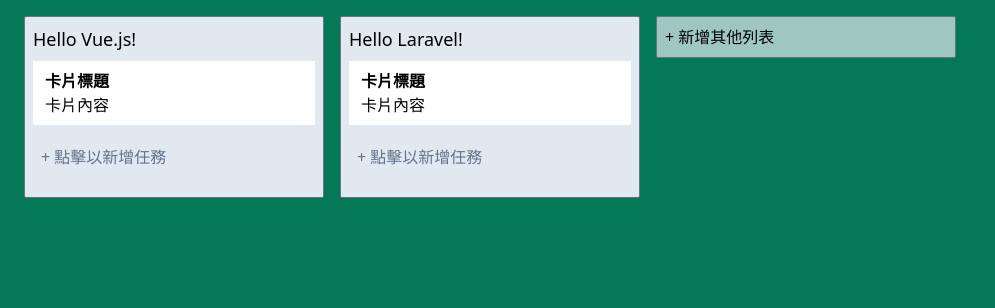
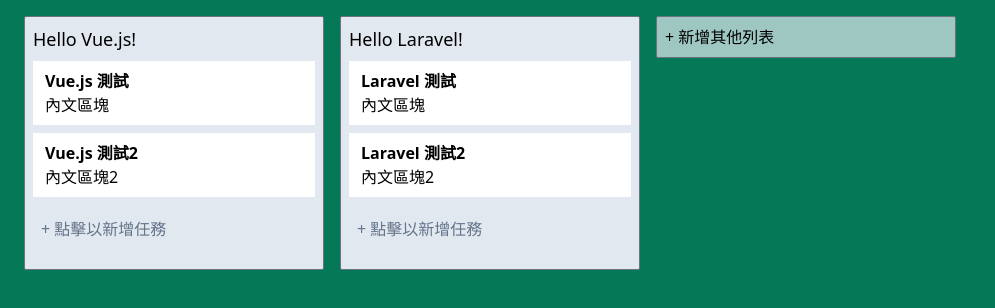
Before and after one commit to SheepNDW/trello-app-v3, a Vue app: page / in a window 1280 px wide. Shown: the top 308 px of the page, without its empty margins (0-995 px from the left). Built offline with nearby package versions, Linux system fonts and the light colour scheme.

Commit message:
feat(TaskItem): 渲染卡片列表內容

```diff
--- a/src/components/Card.vue
+++ b/src/components/Card.vue
@@ -52,7 +52,7 @@
     />
 
     <!-- tasks -->
-    <TaskItem />
+    <TaskItem v-for="task in tasks" :key="task.id" v-bind="task" />
     <!-- tasks -->
 
     <!-- add new task -->
--- a/src/components/TaskItem.vue
+++ b/src/components/TaskItem.vue
@@ -1,10 +1,14 @@
 <script setup lang="ts">
-
+defineProps<{
+  id: string
+  title: string
+  content: string
+}>()
 </script>
 
 <template>
   <div class="block my-2 w-full py-2 px-3 bg-white overflow-hidden select-none">
-    <div class="block font-bold">卡片標題</div>
-    <div class="overflow-hidden text-ellipsis">卡片內容</div>
+    <div class="block font-bold">{{ title }}</div>
+    <div class="overflow-hidden text-ellipsis">{{ content }}</div>
   </div>
 </template>
```
